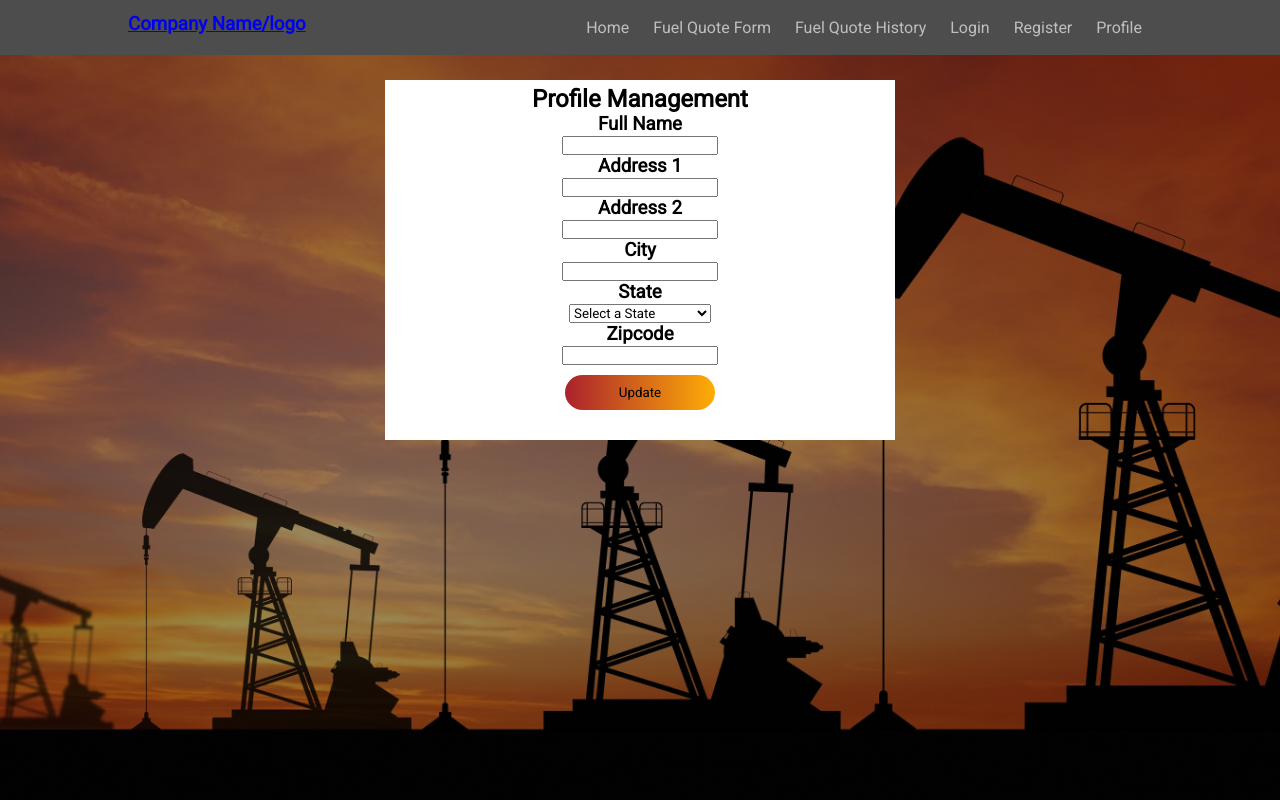
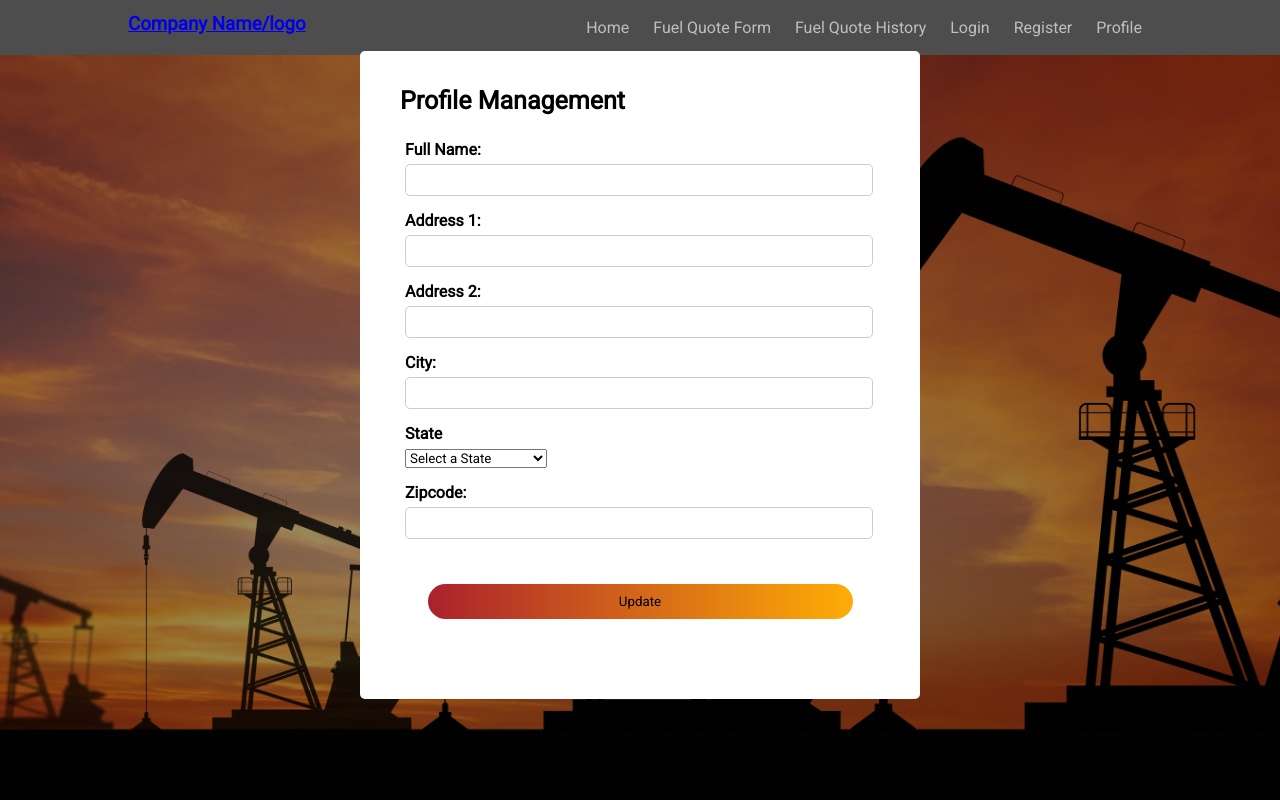
Before and after one commit to brandonnma/Fuel-Quote, a PHP site: page /ClientProfile.html in a window 1280 px wide. Run offline with PHP 8.4, Linux system fonts and the light colour scheme.

Commit message:
Formatted the client profile page

```diff
--- a/ClientProfile.html
+++ b/ClientProfile.html
@@ -28,19 +28,30 @@
           </ul>
         </div>
       </nav>
-      <!----create any new pages under this---->
-      <div class = "ProfileManage">
-        <form id ="ProfMan" class= "profiletabs">
-        <h1>Profile Management</h1>
-        <h3>Full Name</h3>
-        <input type = "text" name = "FullName" value="" maxlength="50" required>
-        <h3>Address 1</h3>
-        <input type = "text" name = "Address" value = "" maxlength="100" required>
-        <h3>Address 2</h3>
-        <input type = "text" name = "Address2" value = "" maxlength="100">
-        <h3>City</h3>
-        <input type = "text" name = "City" value = "" maxlength="100" required>
-        <h3>State</h3>
+      <!----client profile page---->
+      <div class="form-position">
+        <div class="form-container">
+          <div class="form-head">Profile Management</div>
+          <form action="#">
+            <div class="request-detail">
+              <div class="input-box">
+                <div class="request">Full Name:</div>
+                <input type="text" name="FullName" value="" maxlength="50" required/>
+              </div>
+              <div class="input-box">
+                <div class="request">Address 1:</div>
+                <input type="text" name="Address" value="" maxlength="100" required>
+              </div>
+              <div class="input-box">
+                <div class="request">Address 2:</div>
+                <input type="text" name="Address2" value="" maxlength="100">
+              </div>
+              <div class="input-box">
+                <div class="request">City:</div>
+                <input type="text" name="City" value="" maxlength="100" required>
+              </div>
+              <div class="input-box">
+                <div class="request">State</div>
                 <select name="state" id="state">
                   <option value="" selected="selected">Select a State</option>
                   <option value="AL">Alabama</option>
@@ -95,10 +106,17 @@
                   <option value="WI">Wisconsin</option>
                   <option value="WY">Wyoming</option>
                 </select>
-        <h3>Zipcode</h3>
-        <input type = "text" name = "Zipcode" value = "" maxlength="9" minlength="5" required>
-        <button class = "submitbtn">Update</button>
+              </div>
+              <div class="input-box">
+                <div class="request">Zipcode:</div>
+                <input type="text" name="Zipcode" value="" maxlength="9" minlength="5" required>
+              </div>
+            </div>
+            <div class="form-button">
+              <input type="submit" value="Update" />
+            </div>
           </form>
+        </div>
       </div>
     </section>
   </body>
--- a/styles.css
+++ b/styles.css
@@ -138,28 +138,6 @@ caption{
 .history-table tr:last-of-type{
     border-bottom: 5px solid #d37f30;
 }
-.ProfileManage{
-    background: white;
-    width: 500px;
-    height: 350px;
-    position: relative;
-    margin: 2% auto;
-    background: #ffff;
-    padding: 5px;
-    text-align: center;
-}
-.submitbtn{
-    width:30%;
-    padding: 10px 30px;
-    cursor: pointer;
-    display: block;
-    margin: auto;
-    margin-top: 10px;
-    background: linear-gradient(to right, #aa212c,#ffad06);
-    border: 0;
-    outline: none;
-    border-radius: 30px;
-}
 /* form page */
 .form-position{
     display: flex;
```
Lines whose indentation alone changed are shown as unchanged.
